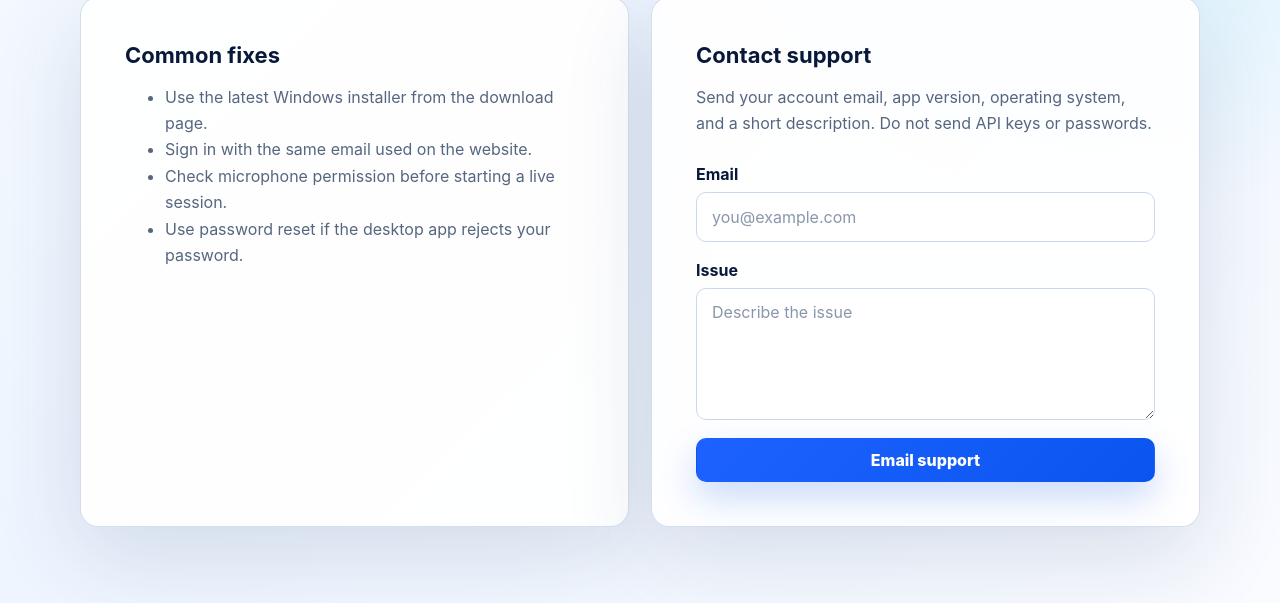
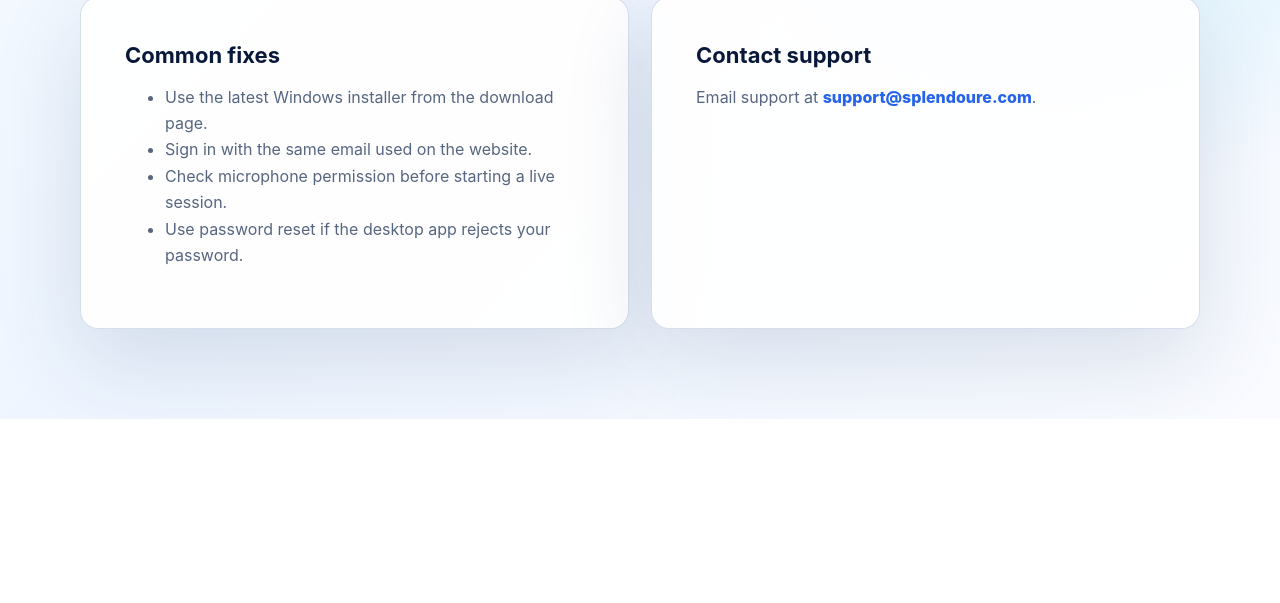
Before and after one commit to martinssplendour/cuewindow-web, a website: page public/support/index.html in a window 1280 px wide. Shown: the part 381-984 px from the top of the page. After the commit the page ends 800 px from the top, so only its background shows below. Drawn offline with Linux system fonts and the light colour scheme.

Commit message:
Simplify support contact page

```diff
--- a/public/support/index.html
+++ b/public/support/index.html
@@ -31,12 +31,7 @@
         </article>
         <article class="content-card">
           <h2>Contact support</h2>
-          <p>Send your account email, app version, operating system, and a short description. Do not send API keys or passwords.</p>
-          <form class="form" action="mailto:support@splendoure.com" method="post" enctype="text/plain">
-            <label>Email <input name="email" type="email" placeholder="you@example.com" /></label>
-            <label>Issue <textarea name="message" placeholder="Describe the issue"></textarea></label>
-            <button class="button" type="submit">Email support</button>
-          </form>
+          <p>Email support at <a class="inline-link" href="mailto:support@splendoure.com">support@splendoure.com</a>.</p>
         </article>
       </section>
     </main>
```
